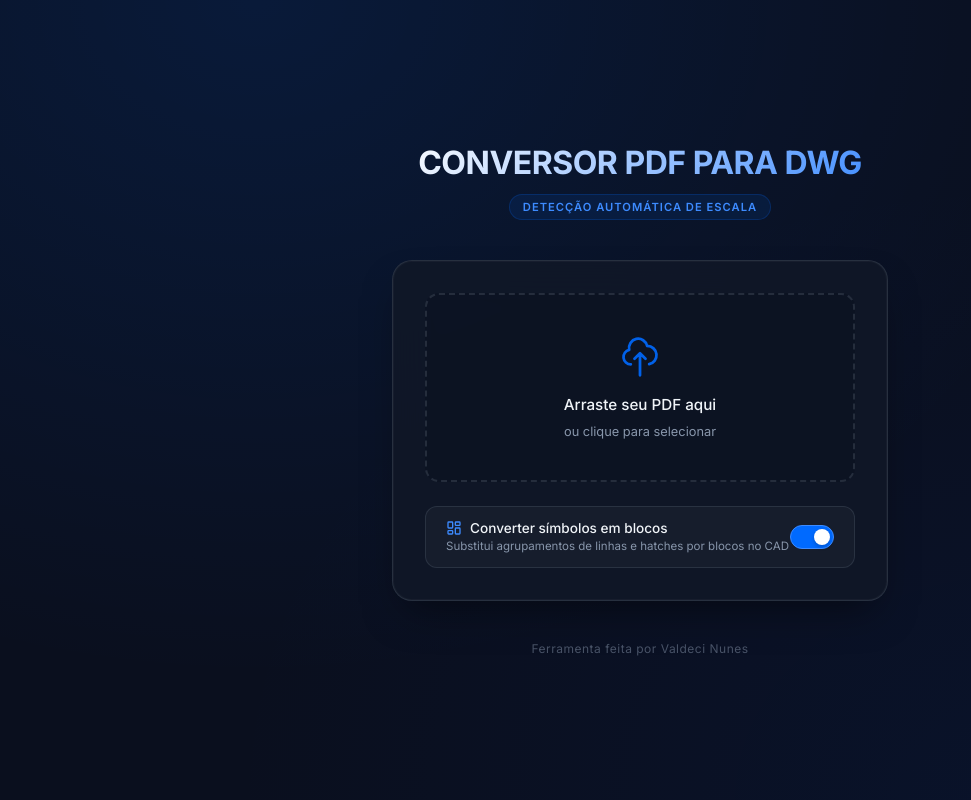
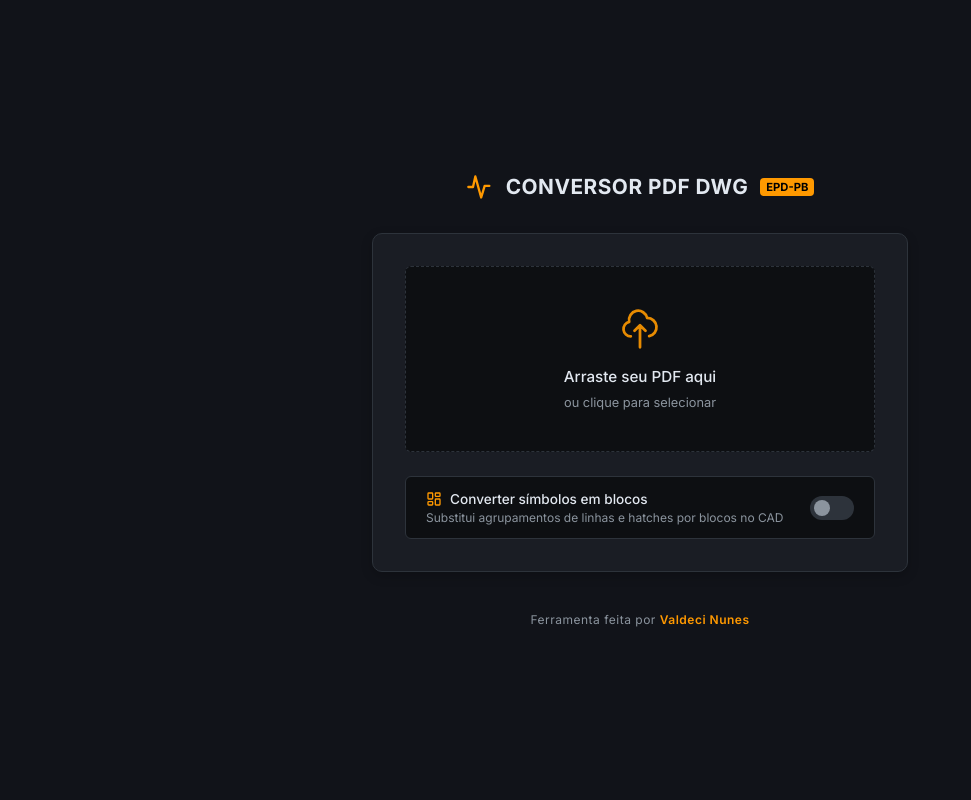
Before and after one commit to projetosorionpb/Conversor-PDF-para-DWG, a Flask app: page / in a window 1280 px wide. Shown: the whole page, without its empty margins (0-971 px from the left). Run offline with Flask 3, Linux system fonts and the light colour scheme.

Commit message:
mudança na UI

```diff
--- a/web/app.py
+++ b/web/app.py
@@ -13,7 +13,7 @@ def resource_path(relative_path):
     try:
         base_path = sys._MEIPASS
     except Exception:
-        base_path = os.path.abspath(".")
+        base_path = os.path.dirname(os.path.abspath(__file__))
     return os.path.join(base_path, relative_path)
 
 
@@ -29,7 +29,7 @@ app = Flask(__name__,
 if getattr(sys, 'frozen', False):
     BASE_DIR = os.path.dirname(sys.executable)
 else:
-    BASE_DIR = os.path.dirname(os.path.abspath(__file__))
+    BASE_DIR = os.path.dirname(os.path.dirname(os.path.abspath(__file__)))
 
 UPLOAD_FOLDER = os.path.join(BASE_DIR, 'uploads')
 app.config['UPLOAD_FOLDER'] = UPLOAD_FOLDER
--- a/web/templates/index.html
+++ b/web/templates/index.html
@@ -13,19 +13,19 @@
     <link href="https://fonts.googleapis.com/css2?family=Inter:wght@300;400;500;600;700&display=swap" rel="stylesheet">
     <style>
         :root {
-            --primary: #006AFF;
-            --primary-light: #3d8bff;
-            --primary-glow: rgba(0, 106, 255, 0.35);
-            --bg: #0a0f1e;
-            --bg-secondary: #111827;
-            --card-bg: rgba(17, 24, 39, 0.85);
-            --text: #f0f4f8;
-            --text-muted: #8896ab;
-            --border: rgba(55, 65, 81, 0.6);
-            --success: #22c55e;
-            --success-glow: rgba(34, 197, 94, 0.25);
-            --error: #ef4444;
-            --warning: #f59e0b;
+            --primary: #ff9900; /* Laranja/Amarelo do padrão EPD-PB */
+            --primary-hover: #e68a00;
+            --primary-glow: rgba(255, 153, 0, 0.15);
+            --bg: #111319; /* Fundo bem escuro do dashboard */
+            --card-bg: #1a1d24; /* Fundo dos painéis e cards */
+            --input-bg: #0d0f12; /* Fundo escuro para inputs e áreas vazias */
+            --text: #e2e8f0;
+            --text-muted: #8b949e;
+            --border: #2d333b;
+            --success: #2ea043;
+            --error: #f85149;
+            --radius-md: 6px;
+            --radius-lg: 10px;
         }
 
         * {
@@ -37,9 +37,6 @@
 
         body {
             background-color: var(--bg);
-            background-image:
-                radial-gradient(ellipse at 20% 0%, rgba(0, 106, 255, 0.12) 0%, transparent 60%),
-                radial-gradient(ellipse at 80% 100%, rgba(0, 60, 180, 0.08) 0%, transparent 55%);
             color: var(--text);
             min-height: 100vh;
             display: flex;
@@ -51,68 +48,72 @@
 
         .container {
             width: 100%;
-            max-width: 560px;
+            max-width: 600px;
             padding: 2rem;
             text-align: center;
         }
 
         header {
-            margin-bottom: 2.5rem;
+            display: flex;
+            align-items: center;
+            justify-content: center;
+            gap: 12px;
+            margin-bottom: 2rem;
+        }
+
+        .logo-icon {
+            width: 28px;
+            height: 28px;
+            color: var(--primary);
+            display: flex;
+            align-items: center;
+            justify-content: center;
         }
 
         h1 {
-            font-size: 2rem;
+            font-size: 1.3rem;
             font-weight: 700;
-            letter-spacing: -0.5px;
-            background: linear-gradient(135deg, #ffffff 0%, var(--primary-light) 100%);
-            -webkit-background-clip: text;
-            background-clip: text;
-            -webkit-text-fill-color: transparent;
-            line-height: 1.2;
+            color: var(--text);
+            letter-spacing: 0.5px;
+            margin: 0;
+            text-transform: uppercase;
         }
 
         .badge {
-            display: inline-block;
-            margin-top: 0.75rem;
-            padding: 0.3rem 0.8rem;
+            display: inline-flex;
+            align-items: center;
+            padding: 2px 6px;
             font-size: 0.7rem;
-            font-weight: 600;
-            letter-spacing: 1px;
-            text-transform: uppercase;
-            color: var(--primary-light);
-            background: rgba(0, 106, 255, 0.1);
-            border: 1px solid rgba(0, 106, 255, 0.2);
-            border-radius: 20px;
+            font-weight: 800;
+            color: #000;
+            background: var(--primary);
+            border-radius: 4px;
+            vertical-align: middle;
         }
 
         .convert-card {
             background: var(--card-bg);
-            backdrop-filter: blur(20px);
-            -webkit-backdrop-filter: blur(20px);
             border: 1px solid var(--border);
-            border-radius: 20px;
+            border-radius: var(--radius-lg);
             padding: 2rem;
-            box-shadow:
-                0 20px 40px -15px rgba(0, 0, 0, 0.5),
-                0 0 0 1px rgba(255, 255, 255, 0.03) inset;
-            transition: transform 0.3s ease, box-shadow 0.3s ease;
+            box-shadow: 0 4px 12px rgba(0, 0, 0, 0.2);
+            transition: transform 0.3s ease;
         }
 
         .drop-zone {
-            border: 2px dashed var(--border);
-            border-radius: 14px;
+            border: 1px dashed var(--border);
+            border-radius: var(--radius-md);
             padding: 2.5rem 1.5rem;
             cursor: pointer;
-            transition: all 0.3s ease;
+            transition: all 0.2s ease;
             position: relative;
-            background: rgba(10, 15, 30, 0.4);
+            background: var(--input-bg);
         }
 
         .drop-zone:hover,
         .drop-zone.active {
             border-color: var(--primary);
-            background: rgba(0, 106, 255, 0.04);
-            box-shadow: 0 0 25px var(--primary-glow);
+            background: rgba(255, 153, 0, 0.05);
         }
 
         .drop-zone .icon-upload {
@@ -270,52 +265,24 @@
             background: transparent;
             color: var(--text-muted);
             border: 1px dashed var(--border);
-            border-radius: 10px;
+            border-radius: var(--radius-md);
             font-weight: 500;
             font-size: 0.85rem;
             cursor: pointer;
-            transition: all 0.25s ease;
+            transition: all 0.2s ease;
             margin-top: 0.25rem;
         }
 
         .btn-new:hover {
             border-color: var(--primary);
-            color: var(--primary-light);
+            color: var(--primary);
         }
 
         footer {
             margin-top: 2.5rem;
             font-size: 0.75rem;
-            color: rgba(136, 150, 171, 0.5);
+            color: var(--text-muted);
             letter-spacing: 0.5px;
-        }
-
-        /* Animations */
-        @keyframes pulse-glow {
-            0%, 100% { box-shadow: 0 0 15px var(--primary-glow); }
-            50% { box-shadow: 0 0 30px var(--primary-glow); }
-        }
-
-        .processing .drop-zone {
-            animation: pulse-glow 2s infinite ease-in-out;
-            pointer-events: none;
-            opacity: 0.5;
-            border-color: var(--primary);
-        }
-
-        @keyframes slide-up {
-            from {
-                opacity: 0;
-                transform: translateY(10px);
-            }
-            to {
-                opacity: 1;
-                transform: translateY(0);
-            }
-        }
-
-        .animate-in {
-            animation: slide-up 0.4s ease forwards;
         }
 
         /* Toggle Switch */
@@ -325,15 +292,14 @@
             justify-content: space-between;
             margin-top: 1.5rem;
             padding: 0.85rem 1.25rem;
-            background: rgba(255, 255, 255, 0.03);
+            background: var(--input-bg);
             border: 1px solid var(--border);
-            border-radius: 12px;
-            transition: all 0.3s ease;
+            border-radius: var(--radius-md);
+            transition: all 0.2s ease;
         }
 
         .toggle-container:hover {
-            border-color: rgba(0, 106, 255, 0.4);
-            background: rgba(255, 255, 255, 0.05);
+            border-color: rgba(255, 153, 0, 0.4);
         }
 
         .toggle-info {
@@ -355,11 +321,11 @@
         .toggle-label svg {
             width: 16px;
             height: 16px;
-            color: var(--primary-light);
+            color: var(--primary);
         }
 
         .toggle-desc {
-            font-size: 0.72rem;
+            font-size: 0.75rem;
             color: var(--text-muted);
             text-align: left;
         }
@@ -385,10 +351,9 @@
             left: 0;
             right: 0;
             bottom: 0;
-            background-color: rgba(255, 255, 255, 0.1);
-            transition: .3s;
+            background-color: var(--border);
+            transition: .2s;
             border-radius: 24px;
-            border: 1px solid var(--border);
         }
 
         .slider:before {
@@ -396,21 +361,26 @@
             content: "";
             height: 16px;
             width: 16px;
-            left: 3px;
-            bottom: 3px;
-            background-color: white;
-            transition: .3s;
+            left: 4px;
+            bottom: 4px;
+            background-color: var(--text-muted);
+            transition: .2s;
             border-radius: 50%;
-            box-shadow: 0 2px 4px rgba(0,0,0,0.2);
         }
 
         input:checked + .slider {
             background-color: var(--primary);
-            border-color: var(--primary-light);
         }
 
         input:checked + .slider:before {
             transform: translateX(20px);
+            background-color: #000;
+        }
+
+        .processing .drop-zone {
+            opacity: 0.5;
+            pointer-events: none;
+            border-color: var(--primary);
         }
     </style>
 </head>
@@ -418,8 +388,13 @@
 <body>
     <div class="container">
         <header>
-            <h1>CONVERSOR PDF PARA DWG</h1>
-            <div class="badge">Detecção automática de escala</div>
+            <div class="logo-icon">
+                <svg viewBox="0 0 24 24" fill="none" stroke="currentColor" stroke-width="2" stroke-linecap="round" stroke-linejoin="round">
+                    <path d="M2 12h4l2-9 5 18 3-10h4" />
+                </svg>
+            </div>
+            <h1>CONVERSOR PDF DWG</h1>
+            <div class="badge">EPD-PB</div>
         </header>
 
         <main class="convert-card" id="main-card">
@@ -500,7 +475,7 @@
         </main>
 
         <footer>
-            Ferramenta feita por Valdeci Nunes
+            Ferramenta feita por <span style="color: var(--primary); font-weight: 600;">Valdeci Nunes</span>
         </footer>
     </div>
 
```
Also changed, not shown: other parts of web/templates/index.html (+22 -28 lines).
